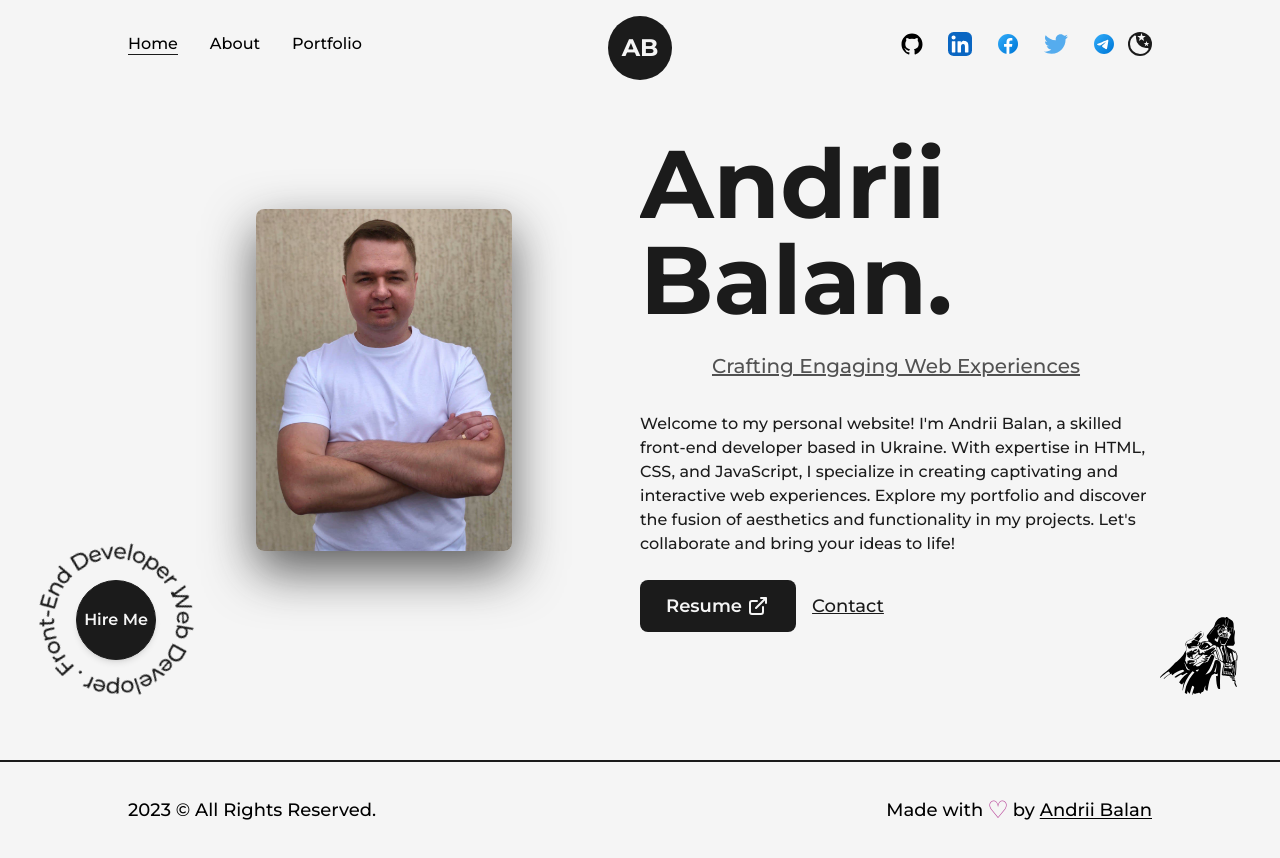
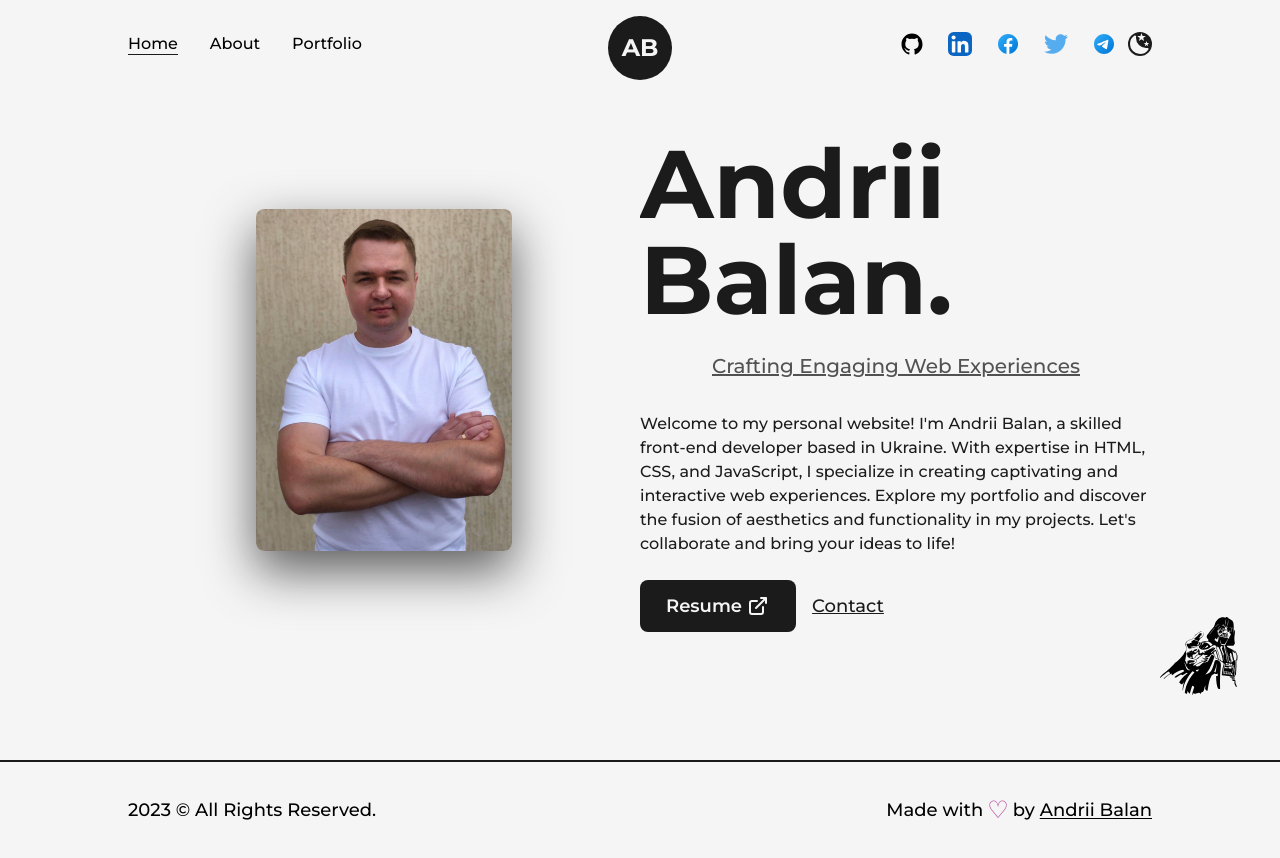
Before and after one commit to AndreyBalan/new-portfolio, a Next.js app: page / in a window 1280 px wide. Built offline with nearby package versions, Linux system fonts and the light colour scheme.

Commit message:
fix: CLS fix

```diff
--- a/src/pages/index.js
+++ b/src/pages/index.js
@@ -95,7 +95,7 @@ export default function Home() {
                     </div>
                 </Layout>
             </main>
-            <HireMe />
+            {/* <HireMe /> */}
             <div className="fixed right-8 bottom-24 inline-block w-24 md:hidden dark:hidden">
                 <Image src={vader} alt="Vader" className="w-full h-auto" />
             </div>
```
